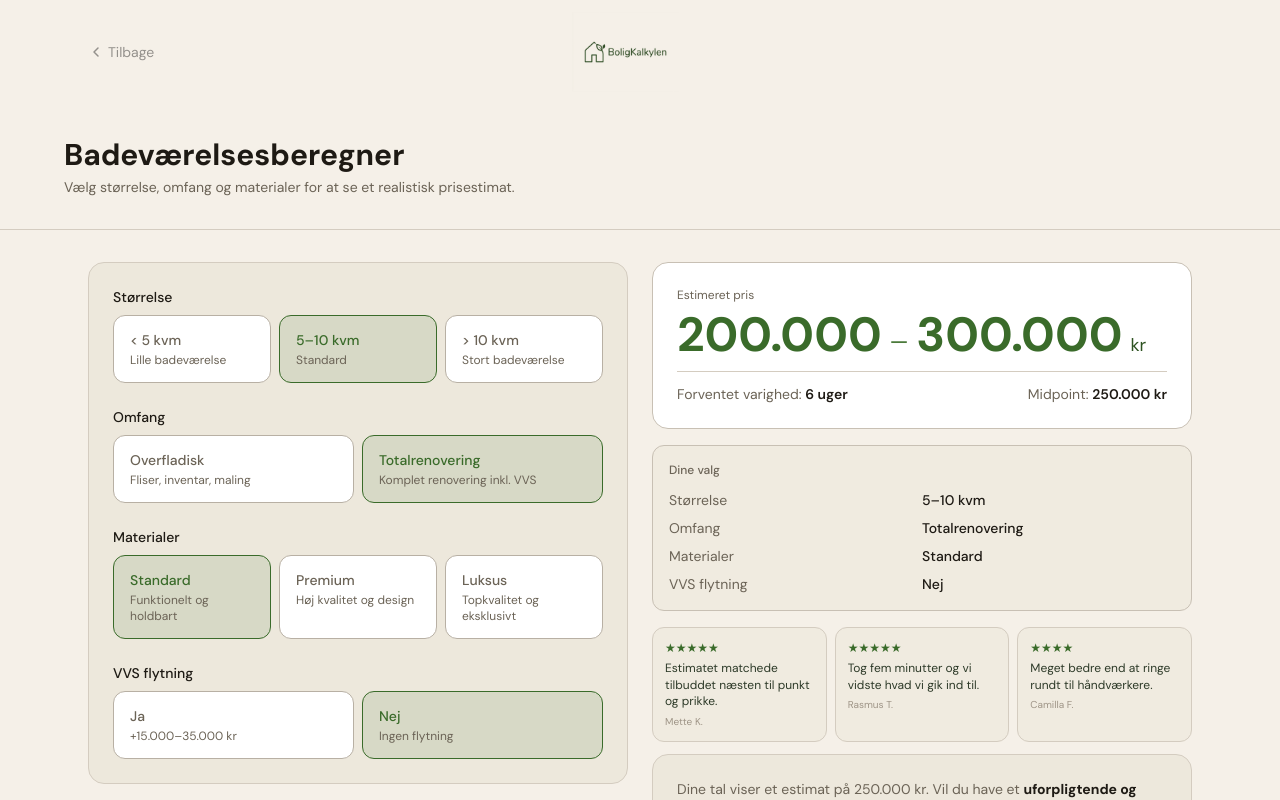
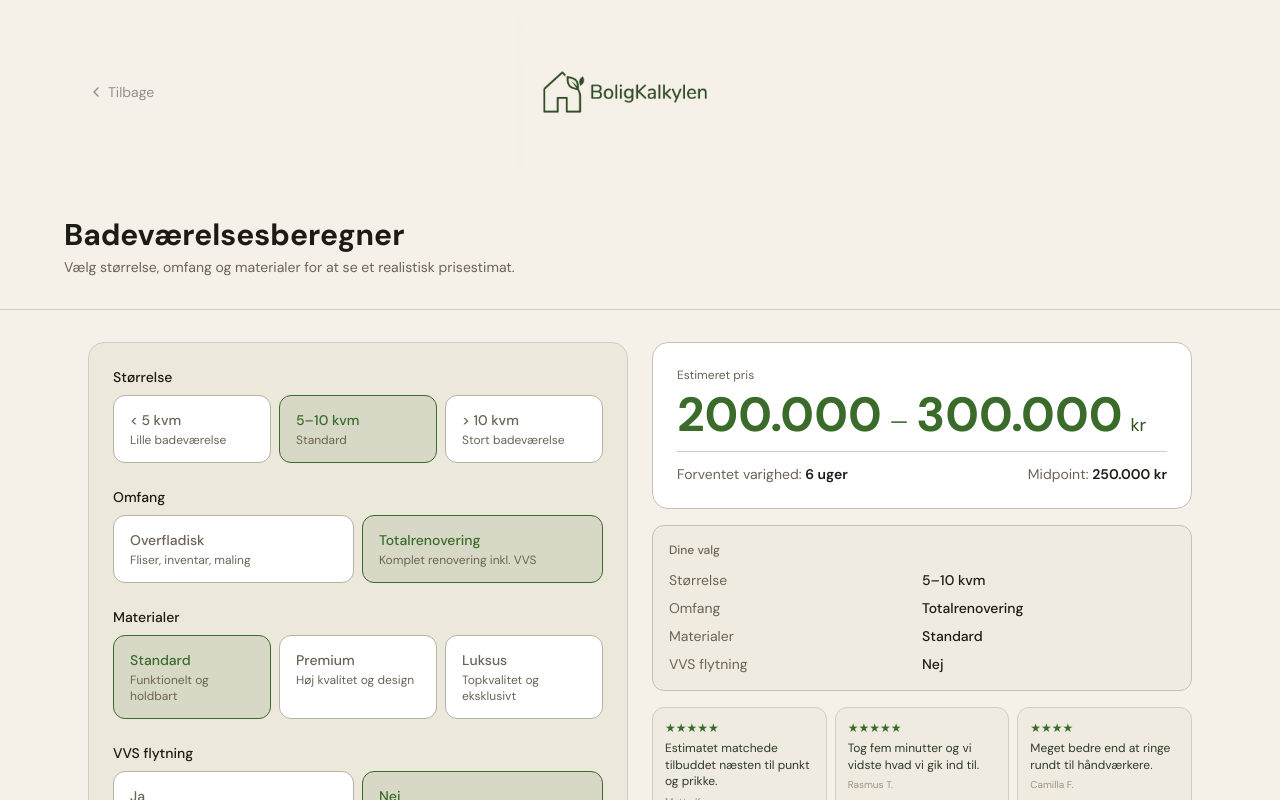
Before and after one commit to f49z6wtg6t-code/Boligkalkylen.dk, a Next.js app: page /badevaerelse in a window 1280 px wide. Shown: the top 800 px of the page. Built offline with nearby package versions, Linux system fonts and the light colour scheme.

Commit message:
Logo 4x større: h-32/sm:h-40

```diff
--- a/app/page.tsx
+++ b/app/page.tsx
@@ -36,9 +36,9 @@ export default function Home() {
             <Image
               src="/logo-header.png"
               alt="BoligKalkylen"
-              width={400}
-              height={80}
-              className="h-16 w-auto sm:h-20"
+              width={600}
+              height={160}
+              className="h-32 w-auto sm:h-40"
               style={{ mixBlendMode: "multiply" }}
               priority
             />
--- a/components/calculator-shell.tsx
+++ b/components/calculator-shell.tsx
@@ -35,9 +35,9 @@ export default function CalculatorShell({
             <Image
               src="/logo-header.png"
               alt="BoligKalkylen"
-              width={320}
-              height={80}
-              className="h-16 w-auto sm:h-20"
+              width={600}
+              height={160}
+              className="h-32 w-auto sm:h-40"
               style={{ mixBlendMode: "multiply" }}
             />
           </Link>
```
